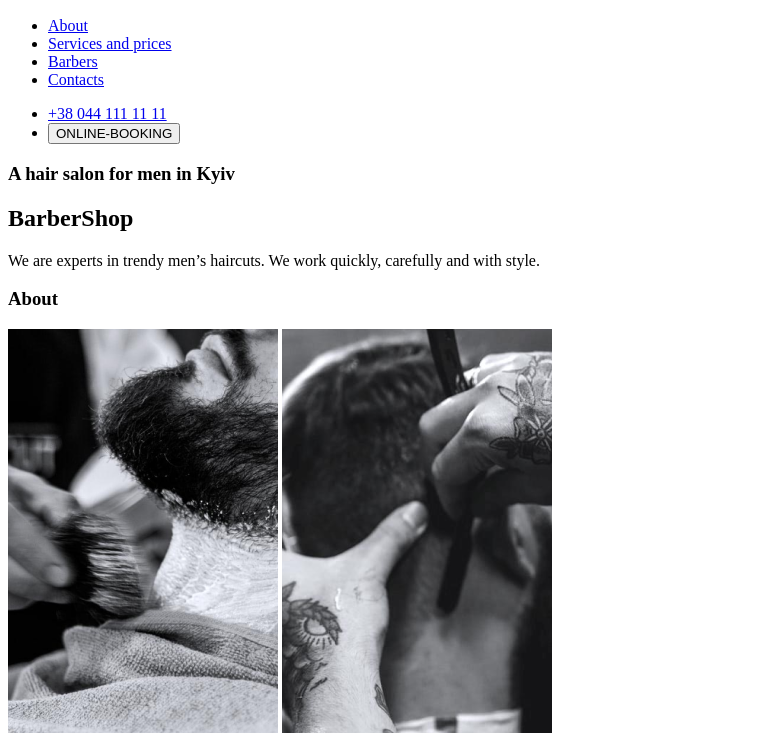
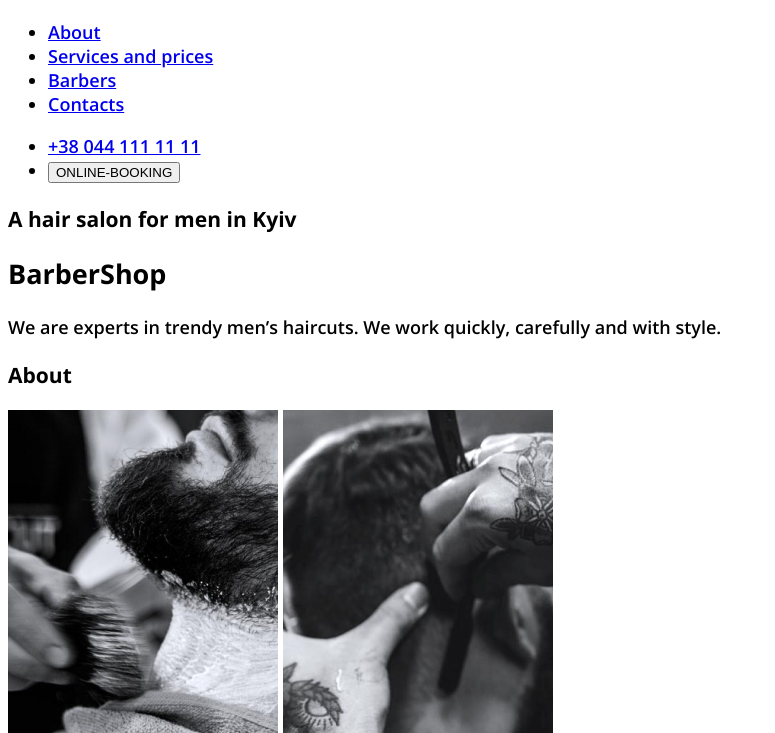
Before and after one commit to anisoara1/BarberShop, a plain HTML site: page index.html in a window 1280 px wide. Shown: the part 67-800 px from the top of the page, without its empty margins (0-775 px from the left). Drawn offline with nearby package versions, Linux system fonts and the light colour scheme.

Commit message:
6th commit

```diff
--- a/css/styles.css
+++ b/css/styles.css
@@ -0,0 +1,13 @@
+html {
+    font-family: 'Open Sans', sans-serif;
+    font-size: 18px;
+    font-style: normal;
+    font-weight: 600;
+}
+
+.left-side-navigation {
+}
+.right-side-navigation {
+}
+.button-item {
+}
--- a/index.html
+++ b/index.html
@@ -2,21 +2,25 @@
 <html lang="en">
   <head>
     <meta charset="UTF-8" />
+    <link rel="preconnect" href="https://fonts.googleapis.com">
+    <link rel="preconnect" href="https://fonts.gstatic.com" crossorigin>
+    <link href="https://fonts.googleapis.com/css2?family=Open+Sans:wght@400;600;700&display=swap" rel="stylesheet">
+    <link rel="stylesheet" href="/css/styles.css">
     <title>Barber Shop</title>
   </head>
   <body>
     <header>
       <img src="images/barber-shop-logo.png" alt="Barber shop App"/>
       <nav>
-        <ul>
+        <ul class="left-side-navigation">
           <li><a href="about.html">About</a></li>
           <li><a href="services.hml">Services and prices</a></li>
           <li><a href="barbers.html">Barbers</a></li>
           <li><a href="contact.html">Contacts</a></li>
         </ul>
-        <ul>
+        <ul class="right-side-navigation">
           <li><a href="tel:+380441111111">+38 044 111 11 11</a></li>
-          <li><button>ONLINE-BOOKING</button></li>
+          <li class="button-item"><button>ONLINE-BOOKING</button></li>
         </ul>
       </nav>
     </header>
```
